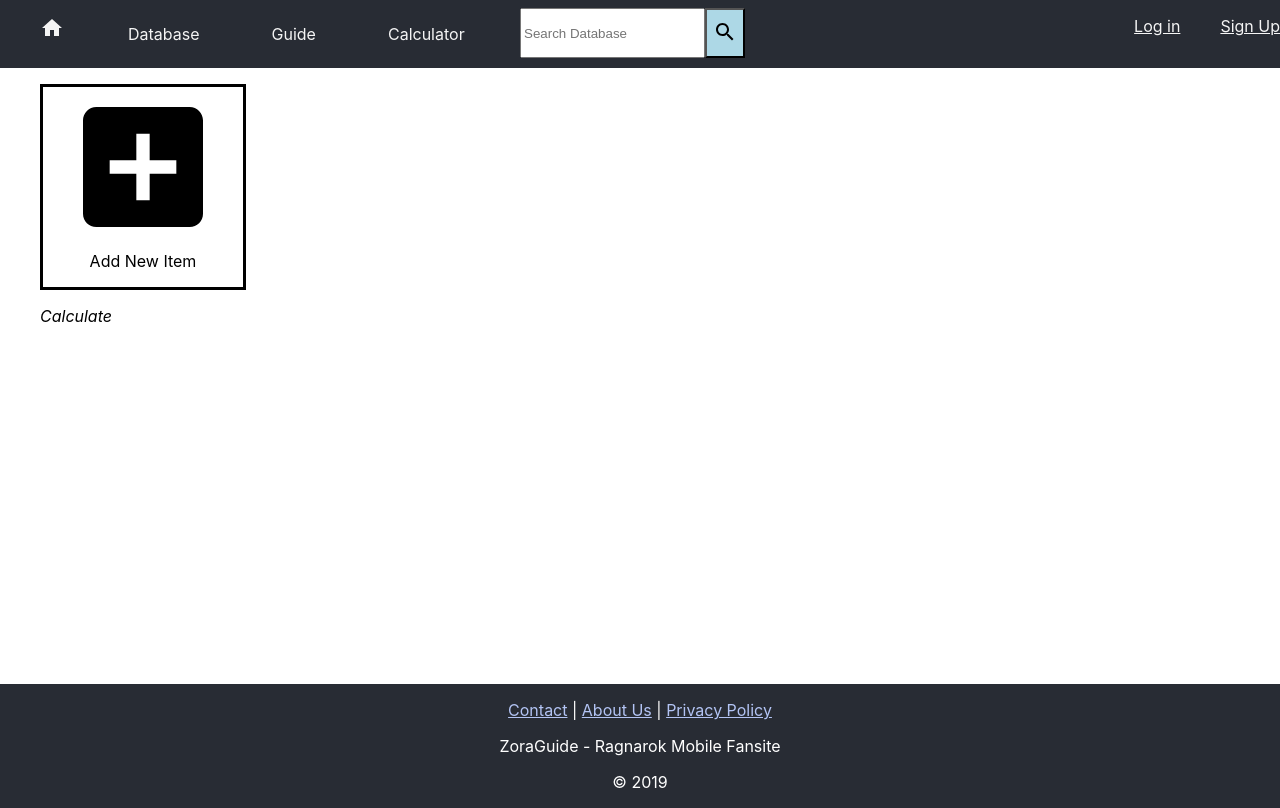
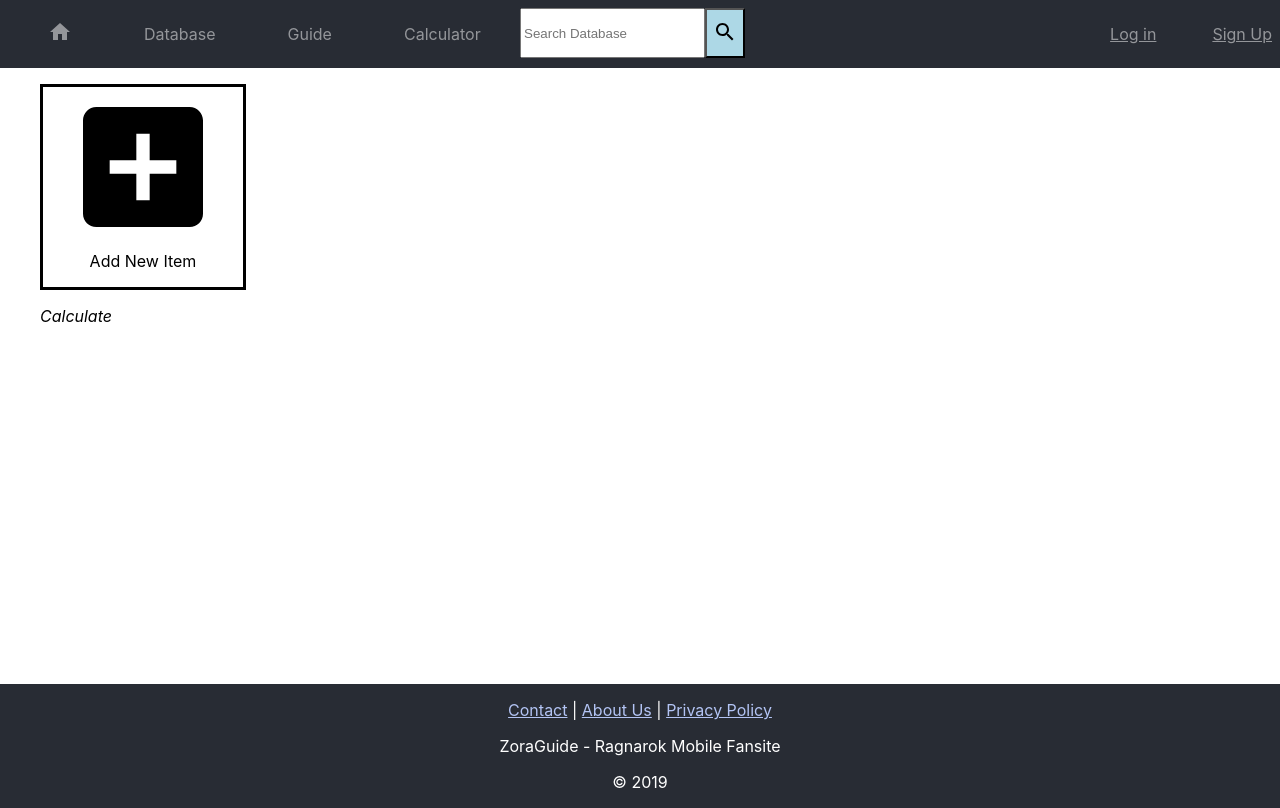
Before and after one commit to nzstefano/zora-guide, a React (Create React App) app: page / in a window 1280 px wide. Built offline with nearby package versions, Linux system fonts and the light colour scheme.

Commit message:
Header UI
hover, color, position

```diff
--- a/src/App.js
+++ b/src/App.js
@@ -15,16 +15,19 @@ const Header = styled.header`
   // min-height: 50px;
   flex-direction: row;
   color: #fff;
+  justify-items: stretch;
+  align-items: center;
 `;
 
 const Button = styled.a`
   background-color: #282c34;
-  color: #f5f5f5;
-  position: strecth;
-  justify: center;
-  align-self: center;
+  color: rgba(255, 255, 255, 0.5);
+  position: relative;
   cursor: pointer;
-  // padding: 8px 8px 8px 8px;
+  padding: 8px 8px 8px 8px;
+  :hover {
+    color: #f5f5f5;
+  }
 `;
 
 const SearchBox = styled.form`
@@ -51,6 +54,9 @@ const Footer = styled.footer`
 
 const FooterLink = styled.a`
   color: #b3c4f4;
+  :hover {
+    color: blue;
+  }
 `;
 
 function App() {
@@ -63,7 +69,8 @@ function App() {
             justifyItems: "stretch",
             display: "flex",
             flexDirection: "row",
-            position: "relative"
+            position: "relative",
+            alignItems: "center"
           }}
         >
           <ul>
--- a/src/header/Calculator.js
+++ b/src/header/Calculator.js
@@ -10,10 +10,13 @@ import styled from "styled-components";
 
 const Button = styled.div`
   background-color: #282c34;
-  color: #f5f5f5;
+  color: rgba(255, 255, 255, 0.5);
   position: relative;
   cursor: pointer;
   padding: 8px 8px 8px 8px;
+  :hover {
+    color: #f5f5f5;
+  }
 `;
 
 const useStyles = makeStyles(theme => ({
@@ -74,7 +77,9 @@ export default function MenuListComposition() {
                   <ClickAwayListener onClickAway={handleClose}>
                     <MenuList
                       style={{
-                        position: "absolute"
+                        position: "absolute",
+                        backgroundColor: "#282c34",
+                        color: "#fff"
                       }}
                     >
                       <MenuItem onClick={handleClose}>Equipment</MenuItem>
--- a/src/header/Database.js
+++ b/src/header/Database.js
@@ -10,10 +10,13 @@ import styled from "styled-components";
 
 const Button = styled.div`
   background-color: #282c34;
-  color: #f5f5f5;
+  color: rgba(255, 255, 255, 0.5);
   position: relative;
   cursor: pointer;
   padding: 8px 8px 8px 8px;
+  :hover {
+    color: #f5f5f5;
+  }
 `;
 
 const useStyles = makeStyles(theme => ({
@@ -74,7 +77,9 @@ export default function MenuListComposition() {
                   <ClickAwayListener onClickAway={handleClose}>
                     <MenuList
                       style={{
-                        position: "absolute"
+                        position: "absolute",
+                        backgroundColor: "#282c34",
+                        color: "#fff"
                       }}
                     >
                       <MenuItem onClick={handleClose}>Equipment</MenuItem>
--- a/src/header/Guide.js
+++ b/src/header/Guide.js
@@ -10,10 +10,13 @@ import styled from "styled-components";
 
 const Button = styled.div`
   background-color: #282c34;
-  color: #f5f5f5;
+  color: rgba(255, 255, 255, 0.5);
   position: relative;
   cursor: pointer;
   padding: 8px 8px 8px 8px;
+  :hover {
+    color: #f5f5f5;
+  }
 `;
 
 const useStyles = makeStyles(theme => ({
@@ -74,7 +77,9 @@ export default function MenuListComposition() {
                   <ClickAwayListener onClickAway={handleClose}>
                     <MenuList
                       style={{
-                        position: "absolute"
+                        position: "absolute",
+                        backgroundColor: "#282c34",
+                        color: "#fff"
                       }}
                     >
                       <MenuItem onClick={handleClose}>Swordsman</MenuItem>
```
